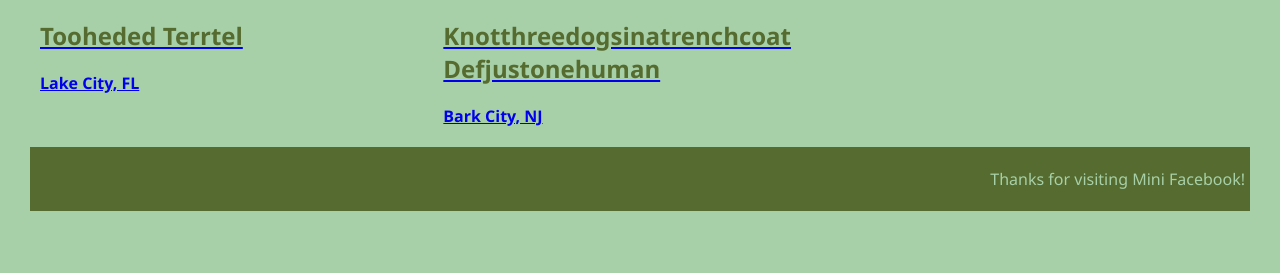
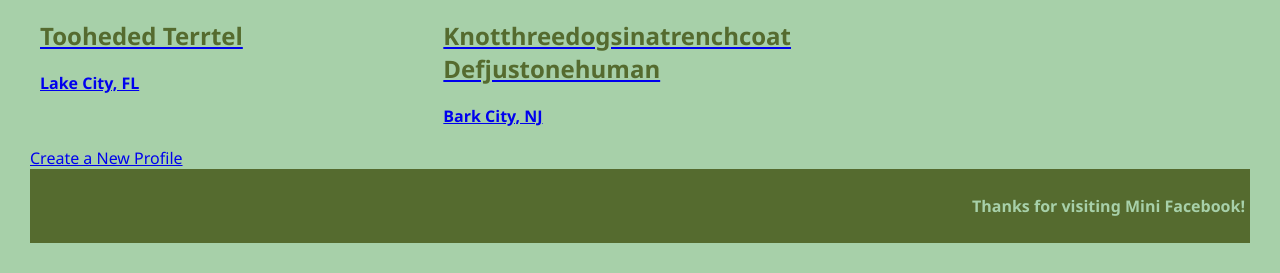
Before and after one commit to 444caro/cs412, a Django app: page /mini_fb/ in a window 1280 px wide. Shown: the part 910-1183 px from the top of the page. Before the commit the page ends 1121 px from the top, so only its background shows below. Run offline with Django 5.2, Linux system fonts and the light colour scheme; data comes from the database, SQL or seed files in the repository.

Commit message:
started task 3

```diff
--- a/mini_fb/templates/mini_fb/base.html
+++ b/mini_fb/templates/mini_fb/base.html
@@ -13,8 +13,9 @@
 
     {% block content %}
     {% endblock %}
+    <a href="{% url 'create_profile' %}">Create a New Profile</a>
     <footer>
-        <p>Thanks for visiting Mini Facebook!   </p>
+        <h4>Thanks for visiting Mini Facebook!   </h4>
     </footer>
     </body>
 </html>
--- a/mini_fb/urls.py
+++ b/mini_fb/urls.py
@@ -1,9 +1,11 @@
 from django.urls import path
 from django.conf import settings
 from . import views
+from .views import *
 
 
 urlpatterns=[
     path('', views.ShowAllProfilesView.as_view(), name='show_all_profiles'),
-    path('profile/<int:pk>/', views.ShowProfilePageView.as_view(), name='show_profile')
+    path('profile/<int:pk>/', views.ShowProfilePageView.as_view(), name='show_profile'),
+    path('create_profile/', CreateProfileView.as_view(), name='create_profile'),
 ]
--- a/mini_fb/views.py
+++ b/mini_fb/views.py
@@ -1,8 +1,10 @@
 # mini_fb/views.py`
 # define the views for the mini_fb app`
 from django.shortcuts import render
-from django.views.generic import ListView, DetailView
+from django.views.generic import ListView, DetailView, CreateView
+from django.urls import reverse
 from .models import *
+from .forms import CreateProfileForm
 
 # Create your views here.
 
@@ -18,3 +20,13 @@ class ShowProfilePageView(DetailView):
     model = Profile  # The model to display
     template_name = 'mini_fb/show_profile.html'  # The template to use
     context_object_name = 'profile'  # The context variable name to access the profile in the template
+
+class CreateProfileView(CreateView):
+    '''The view to create a new profile.'''
+    model = Profile
+    form_class = CreateProfileForm
+    template_name = 'mini_fb/create_profile_form.html'
+
+    def get_success_url(self):
+        '''Return the URL to display the profile page after creation.'''
+        return reverse('show_profile', kwargs={'pk': self.object.pk})
--- a/static/styles-mini_fb.css
+++ b/static/styles-mini_fb.css
@@ -24,9 +24,15 @@ h2, h3 {
 }
 
 p {
+    color: darkolivegreen;
+    text-align: left;
+}
+
+h4{
     color: rgb(167, 208, 169);
     text-align: right;
 }
+
 footer{
     background: darkolivegreen;
     padding: 5px;
```
Also changed, not shown: mini_fb/forms.py (added, +14 -0 lines), mini_fb/templates/mini_fb/create_profile_form.html (added, +11 -0 lines).
